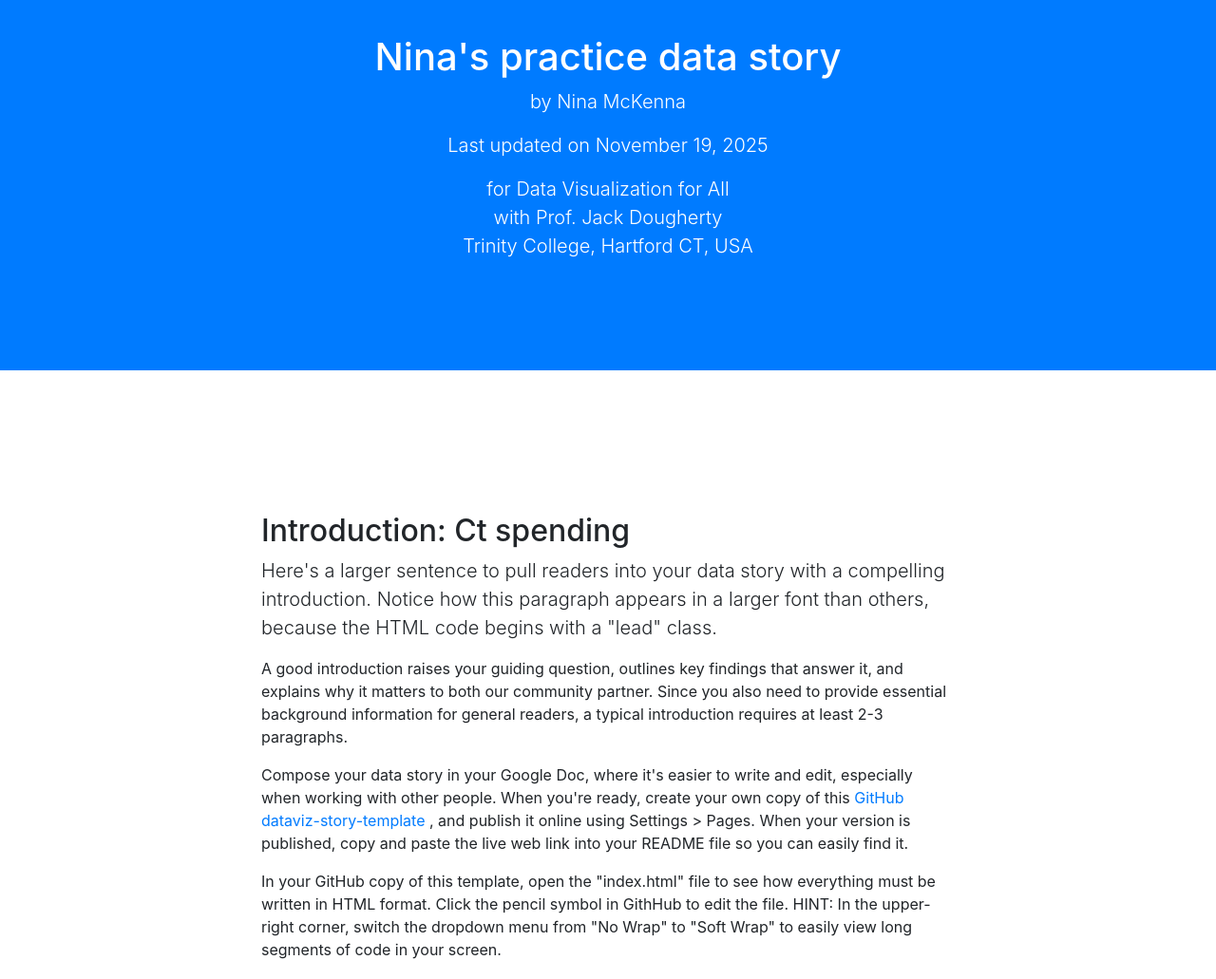
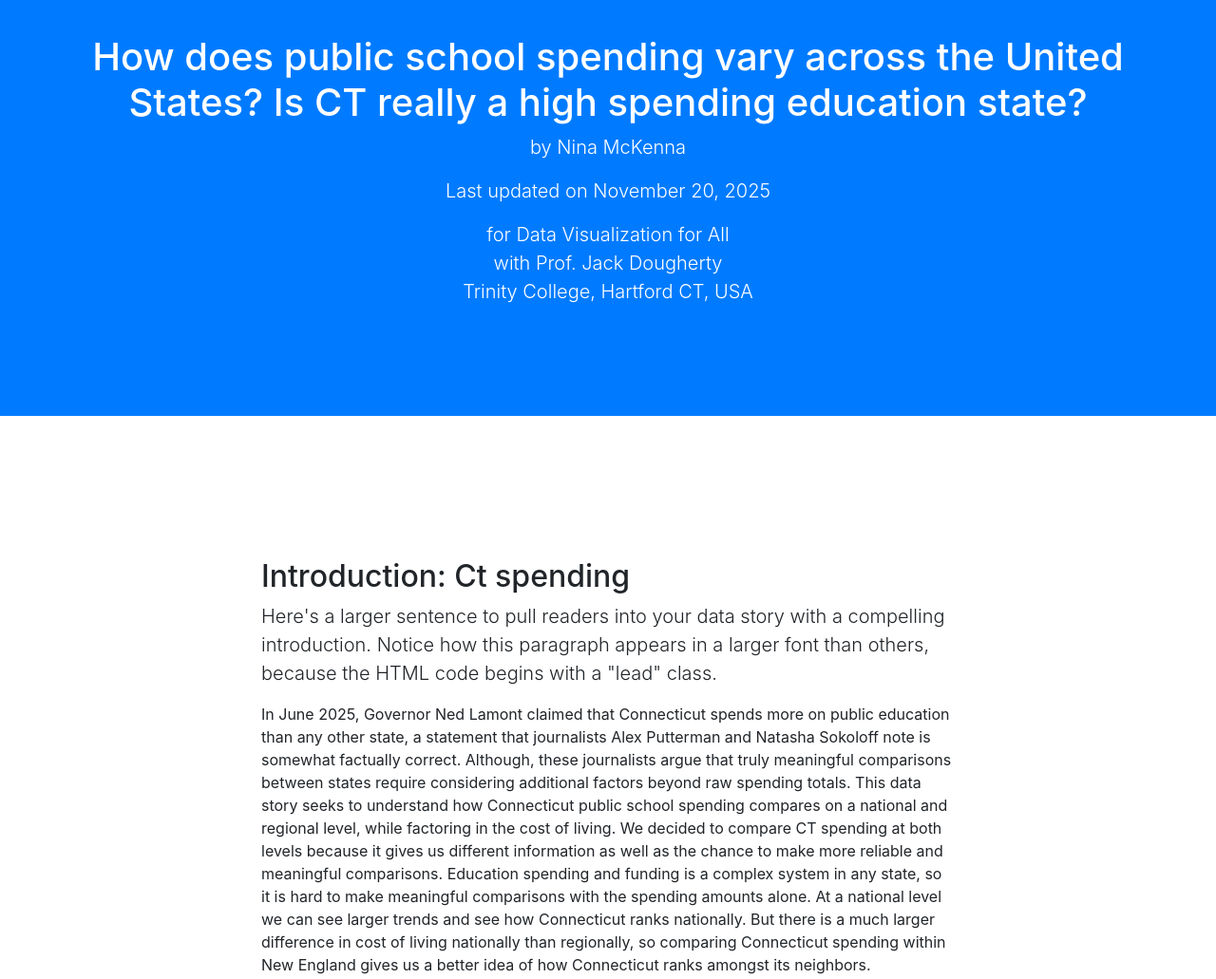
Before and after one commit to nina-mckenna/practice-data-viz, a plain HTML site: page index.html in a window 1280 px wide. Shown: the part 120-1151 px from the top of the page at 95% size. Drawn offline with nearby package versions, Linux system fonts and the light colour scheme.

Commit message:
Update index.html

```diff
--- a/index.html
+++ b/index.html
@@ -53,9 +53,10 @@
 
   <header class="bg-primary text-white">
     <div class="container text-center">
-      <h1>Nina's practice data story</h1>
+      <h1>How does public school spending vary across the United States?
+Is CT really a high spending education state?</h1>
       <p class="lead">by Nina McKenna</p>
-      <p class="lead">Last updated on November 19, 2025</p>
+      <p class="lead">Last updated on November 20, 2025</p>
       <p class="lead">for Data Visualization for All</br>with Prof. Jack Dougherty</br>Trinity College, Hartford CT, USA</p>
     </div>
   </header>
@@ -70,9 +71,9 @@
 
           <p class="lead">Here's a larger sentence to pull readers into your data story with a compelling introduction. Notice how this paragraph appears in a larger font than others, because the HTML code begins with a "lead" class.</p>
 
-          <p>A good introduction raises your guiding question, outlines key findings that answer it, and explains why it matters to both our community partner. Since you also need to provide essential background information for general readers, a typical introduction requires at least 2-3 paragraphs.</p>
+          <p>In June 2025, Governor Ned Lamont claimed that Connecticut spends more on public education than any other state, a statement that journalists Alex Putterman and Natasha Sokoloff note is somewhat factually correct. Although, these journalists argue that truly meaningful comparisons between states require considering additional factors beyond raw spending totals. This data story seeks to understand how Connecticut public school spending compares on a national and regional level, while factoring in the cost of living. We decided to compare CT spending at both levels because it gives us different information as well as the chance to make more reliable and meaningful comparisons. Education spending and funding is a complex system in any state, so it is hard to make meaningful comparisons with the spending amounts alone. At a national level we can see larger trends and see how Connecticut ranks nationally. But there is a much larger difference in cost of living nationally than regionally, so comparing Connecticut spending within New England gives us a better idea of how Connecticut ranks amongst its neighbors.</p>
 
-          <p>Compose your data story in your Google Doc, where it's easier to write and edit, especially when working with other people. When you're ready, create your own copy of this <a href="https://github.com/DataVizForAll/dataviz-story-template">GitHub dataviz-story-template </a>, and publish it online using Settings > Pages. When your version is published, copy and paste the live web link into your README file so you can easily find it.</p>
+          <p>First, we are analyzing per pupil spending across all states to see how Connecticut ranks nationally. For the second step, we will compare Connecticut education spending while factoring for the cost of living. This lets us normalize the data and make a more meaningful comparison. For example, school spending in New York City would be much higher than spending in rural Wisconsin, because the cost of living differs drastically. By factoring for cost of living we can compare across different states without skewing the data. We will compare these results both regionally and nationally. Third, we will analyze school spending based on the state and local funding source breakdown. School districts receive funding from both the state and their local governments. This breakdown will show us how Connecticut structures its school finance and if that is similar or different to other states. Some states might have a higher proportion of local spending than state spending. Understanding where the money is coming from helps us see how each state structures their funding and how that compares to Connecticut.<a href="https://www.ctinsider.com/news/education/article/connecticut-education-funding-disparities-data-20349937.php">CT Insider</a>, </p>
 
           <p>In your GitHub copy of this template, open the "index.html" file to see how everything must be written in HTML format. Click the pencil symbol in GithHub to edit the file. HINT: In the upper-right corner, switch the dropdown menu from "No Wrap" to "Soft Wrap" to easily view long segments of code in your screen.</p>
 
```
